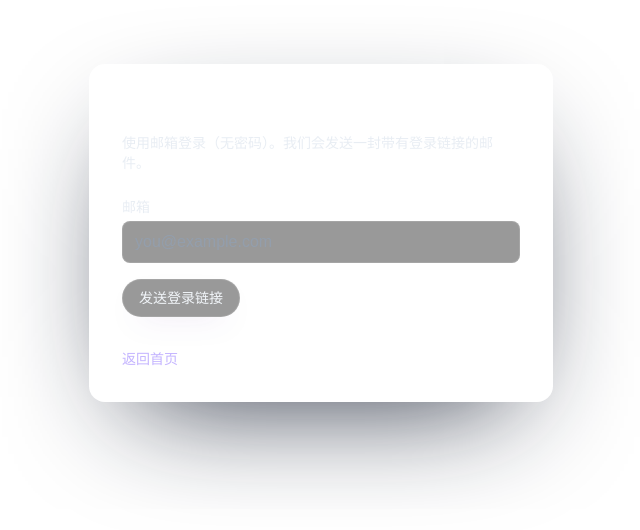
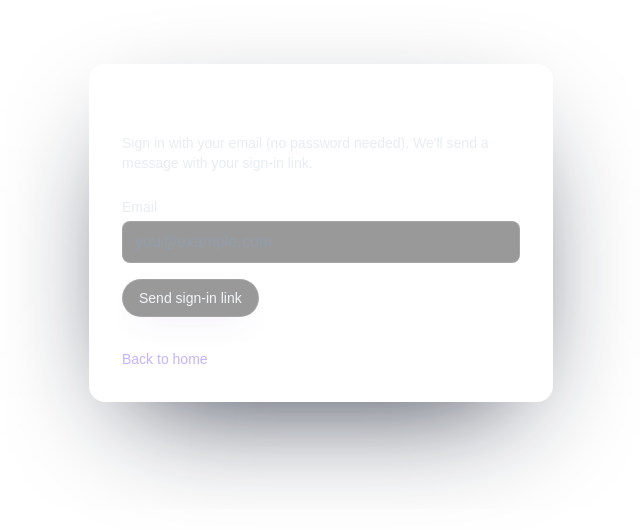
Before and after one commit to hzq886/cover-viewer, a Next.js app: page /login in a window 1280 px wide. Shown: the top 530 px of the page, without its empty margins (319-959 px from the left). Built offline with nearby package versions, Linux system fonts and the light colour scheme; no server answers.

Commit message:
多语言邮件对应

```diff
--- a/src/app/layout.tsx
+++ b/src/app/layout.tsx
@@ -26,12 +26,12 @@ export const metadata: Metadata = {
   },
 };
 
-export default function RootLayout({
+export default async function RootLayout({
   children,
 }: Readonly<{
   children: React.ReactNode;
 }>) {
-  const headerStore = headers();
+  const headerStore = await headers();
   const acceptLanguage = headerStore.get("accept-language");
   const initialLanguage =
     resolveFromAcceptLanguage(acceptLanguage) ?? DEFAULT_LANGUAGE;
--- a/src/app/login/page.tsx
+++ b/src/app/login/page.tsx
@@ -3,9 +3,12 @@
 import { type ActionCodeSettings, sendSignInLinkToEmail } from "firebase/auth";
 import Link from "next/link";
 import { type FormEvent, useState } from "react";
+import { useI18n } from "@/i18n/I18nProvider";
 import { getFirebaseAuth, hasFirebaseConfig } from "@/lib/firebase";
 
 export default function LoginPage() {
+  const { dictionary, language, t } = useI18n();
+  const loginText = dictionary.login;
   const [email, setEmail] = useState("");
   const [sent, setSent] = useState(false);
   const [error, setError] = useState<string | null>(null);
@@ -16,7 +19,7 @@ export default function LoginPage() {
     e.preventDefault();
     setError(null);
     if (!ready) {
-      setError("Firebase 配置缺失，请在 .env.local 中填写相关变量。");
+      setError(loginText.missingConfig);
       return;
     }
     setLoading(true);
@@ -27,6 +30,7 @@ export default function LoginPage() {
         handleCodeInApp: true,
       };
       const auth = getFirebaseAuth();
+      auth.languageCode = language;
       await sendSignInLinkToEmail(auth, email, actionCodeSettings);
       try {
         window.localStorage.setItem("emailForSignIn", email);
@@ -42,20 +46,21 @@ export default function LoginPage() {
   return (
     <div className="mx-auto max-w-lg px-6 py-16">
       <div className="rounded-2xl border border-white/10 bg-white/10 p-8 shadow-[0_40px_120px_-45px_rgba(15,23,42,0.95)]">
-        <h1 className="text-xl font-semibold text-white">Login</h1>
+        <h1 className="text-xl font-semibold text-white">{loginText.title}</h1>
         <p className="mt-2 text-sm text-slate-200/80">
-          使用邮箱登录（无密码）。我们会发送一封带有登录链接的邮件。
+          {loginText.description}
         </p>
 
         {!ready ? (
           <div className="mt-6 rounded-md border border-amber-500/30 bg-amber-500/10 px-3 py-2 text-sm text-amber-200">
-            Firebase 配置未设置。请参考 README 的“登录（Firebase
-            邮件链接）”部分。
+            {loginText.missingConfig}
           </div>
         ) : !sent ? (
           <form onSubmit={handleSubmit} className="mt-6 space-y-4">
             <label className="block">
-              <span className="mb-1 block text-sm text-slate-200/80">邮箱</span>
+              <span className="mb-1 block text-sm text-slate-200/80">
+                {loginText.emailLabel}
+              </span>
               <input
                 type="email"
                 required
@@ -63,7 +68,7 @@ export default function LoginPage() {
                 value={email}
                 onChange={(e) => setEmail(e.target.value)}
                 className="w-full rounded-lg border border-white/12 bg-black/40 px-3 py-2 text-slate-100 placeholder:text-slate-400/60 focus:border-violet-300/70 focus:outline-none focus:ring-2 focus:ring-violet-400/50"
-                placeholder="you@example.com"
+                placeholder={loginText.emailPlaceholder}
               />
             </label>
             {error && (
@@ -74,25 +79,23 @@ export default function LoginPage() {
             <button
               type="submit"
               disabled={loading}
-              className="inline-flex items-center justify-center rounded-full border border-white/12 bg-black/40 px-4 py-2 text-sm text-slate-100 shadow-[0_12px_30px_-18px_rgba(76,29,149,0.7)] backdrop-blur hover:border-violet-300/70 hover:text-white focus:outline-none focus:ring-2 focus:ring-violet-400/50 disabled:opacity-60"
+              className="inline-flex items-center justify-center rounded-full border border-white/12 bg-black/40 px-4 py-2 text-sm text-slate-100 shadow-[0_12px_30px_-18px_rgba(76,29,149,0.7)] backdrop-blur hover:border-violet-300/70 hover:text-white focus:outline-none focus:ring-2 focus:ring-violet-400/50 disabled:opacity-60 cursor-pointer"
             >
-              {loading ? "发送中…" : "发送登录链接"}
+              {loading ? loginText.submitting : loginText.submit}
             </button>
           </form>
         ) : (
           <div className="mt-6 space-y-4">
             <div className="rounded-md border border-emerald-400/30 bg-emerald-500/10 px-3 py-2 text-sm text-emerald-200">
-              登录链接已发送至 {email}。请在邮件中点击链接完成登录。
+              {t("login.sentNotice", { email })}
             </div>
-            <p className="text-sm text-slate-300/80">
-              收到邮件后，直接在本设备打开即可自动完成登录。
-            </p>
+            <p className="text-sm text-slate-300/80">{loginText.sentHelp}</p>
           </div>
         )}
 
         <div className="mt-8 text-sm">
           <Link href="/" className="text-violet-300 hover:text-violet-200">
-            返回首页
+            {loginText.backToHome}
           </Link>
         </div>
       </div>
--- a/src/i18n/translations.ts
+++ b/src/i18n/translations.ts
@@ -25,6 +25,18 @@ type TranslationShape = {
     myPage: string;
     logout: string;
     menuAria: string;
+  };
+  login: {
+    title: string;
+    description: string;
+    missingConfig: string;
+    emailLabel: string;
+    emailPlaceholder: string;
+    submit: string;
+    submitting: string;
+    sentNotice: string;
+    sentHelp: string;
+    backToHome: string;
   };
   search: {
     placeholder: {
@@ -97,6 +109,19 @@ export const translations: Record<LanguageCode, TranslationShape> = {
       myPage: "个人主页",
       logout: "退出登录",
       menuAria: "打开个人菜单",
+    },
+    login: {
+      title: "登录",
+      description: "使用邮箱登录（无密码）。我们会发送一封带有登录链接的邮件。",
+      missingConfig:
+        "Firebase 配置未设置。请参考 README 的“登录（Firebase 邮件链接）”部分。",
+      emailLabel: "邮箱",
+      emailPlaceholder: "you@example.com",
+      submit: "发送登录链接",
+      submitting: "发送中…",
+      sentNotice: "登录链接已发送至 {{email}}。请在邮件中点击链接完成登录。",
+      sentHelp: "收到邮件后，直接在本设备打开即可自动完成登录。",
+      backToHome: "返回首页",
     },
     search: {
       placeholder: {
@@ -185,6 +210,20 @@ export const translations: Record<LanguageCode, TranslationShape> = {
       logout: "登出",
       menuAria: "開啟個人選單",
     },
+    login: {
+      title: "登入",
+      description:
+        "使用電子郵件登入（免密碼）。我們會寄送一封附有登入連結的信件。",
+      missingConfig:
+        "Firebase 設定尚未完成。請參考 README 的「登入（Firebase 郵件連結）」段落。",
+      emailLabel: "電子郵件",
+      emailPlaceholder: "you@example.com",
+      submit: "寄送登入連結",
+      submitting: "寄送中…",
+      sentNotice: "登入連結已寄送到 {{email}}，請點擊郵件中的連結完成登入。",
+      sentHelp: "收到信件後，在同一裝置開啟即可自動完成登入。",
+      backToHome: "返回首頁",
+    },
     search: {
       placeholder: {
         default: "輸入任意關鍵字（多個關鍵字以空格分隔）",
@@ -271,6 +310,22 @@ export const translations: Record<LanguageCode, TranslationShape> = {
       myPage: "マイページ",
       logout: "ログアウト",
       menuAria: "プロフィールメニューを開く",
+    },
+    login: {
+      title: "ログイン",
+      description:
+        "メールアドレスでログインします（パスワード不要）。サインイン用リンクをお送りします。",
+      missingConfig:
+        "Firebase の設定が未完了です。README の「ログイン（Firebase メールリンク）」をご確認ください。",
+      emailLabel: "メールアドレス",
+      emailPlaceholder: "you@example.com",
+      submit: "サインインリンクを送信",
+      submitting: "送信中…",
+      sentNotice:
+        "サインインリンクを {{email}} に送信しました。メール内のリンクからログインしてください。",
+      sentHelp:
+        "メールを受信した端末でリンクを開くと、そのままログインが完了します。",
+      backToHome: "トップへ戻る",
     },
     search: {
       placeholder: {
@@ -361,6 +416,22 @@ export const translations: Record<LanguageCode, TranslationShape> = {
       logout: "Logout",
       menuAria: "Open profile menu",
     },
+    login: {
+      title: "Login",
+      description:
+        "Sign in with your email (no password needed). We'll send a message with your sign-in link.",
+      missingConfig:
+        "Firebase isn't configured yet. See the README section “Login (Firebase email link)”.",
+      emailLabel: "Email",
+      emailPlaceholder: "you@example.com",
+      submit: "Send sign-in link",
+      submitting: "Sending…",
+      sentNotice:
+        "We've sent a sign-in link to {{email}}. Open the email and tap the link to finish logging in.",
+      sentHelp:
+        "If you open the email on this device, the link will sign you in automatically.",
+      backToHome: "Back to home",
+    },
     search: {
       placeholder: {
         default: "Enter any keyword (use spaces to separate multiple keywords)",
```
